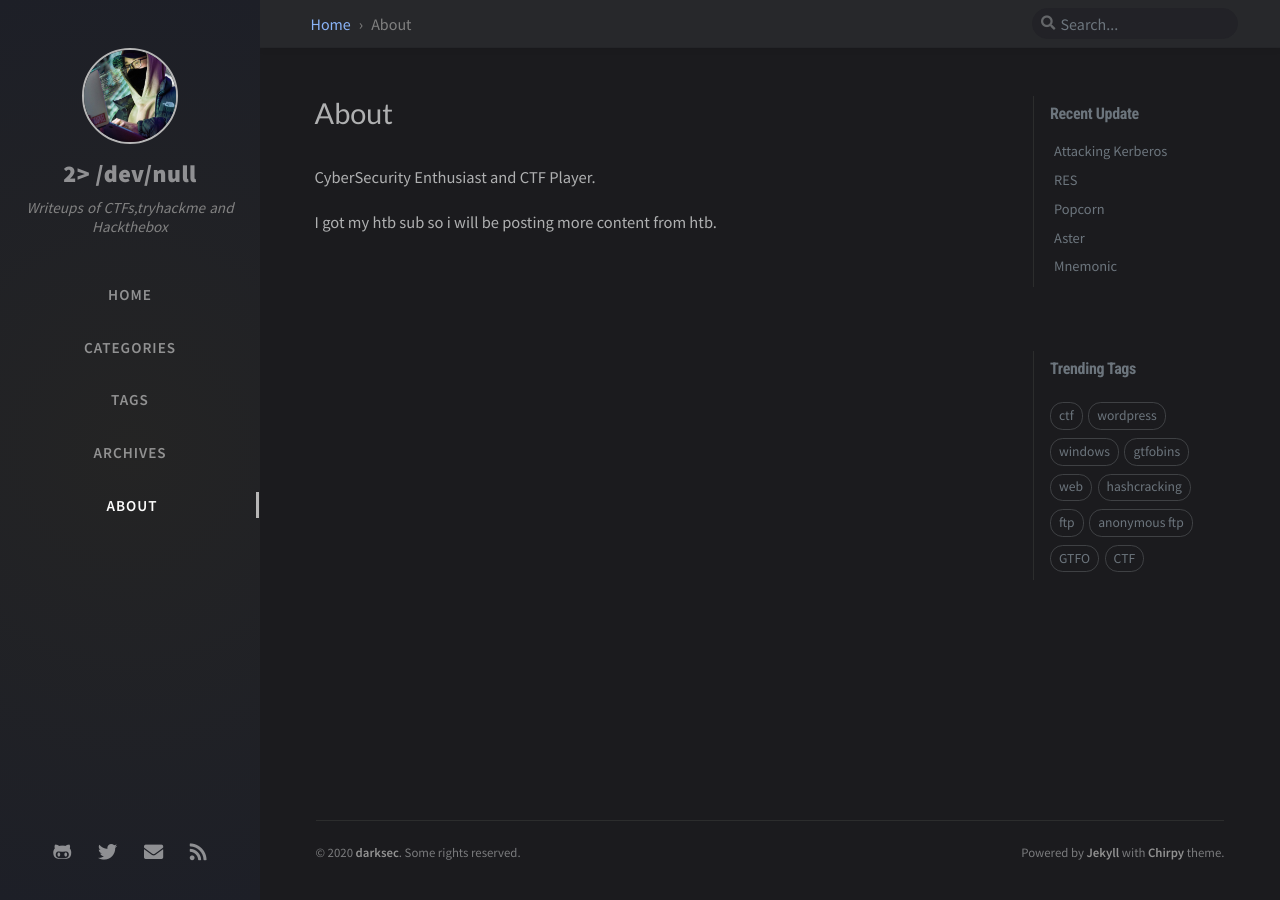
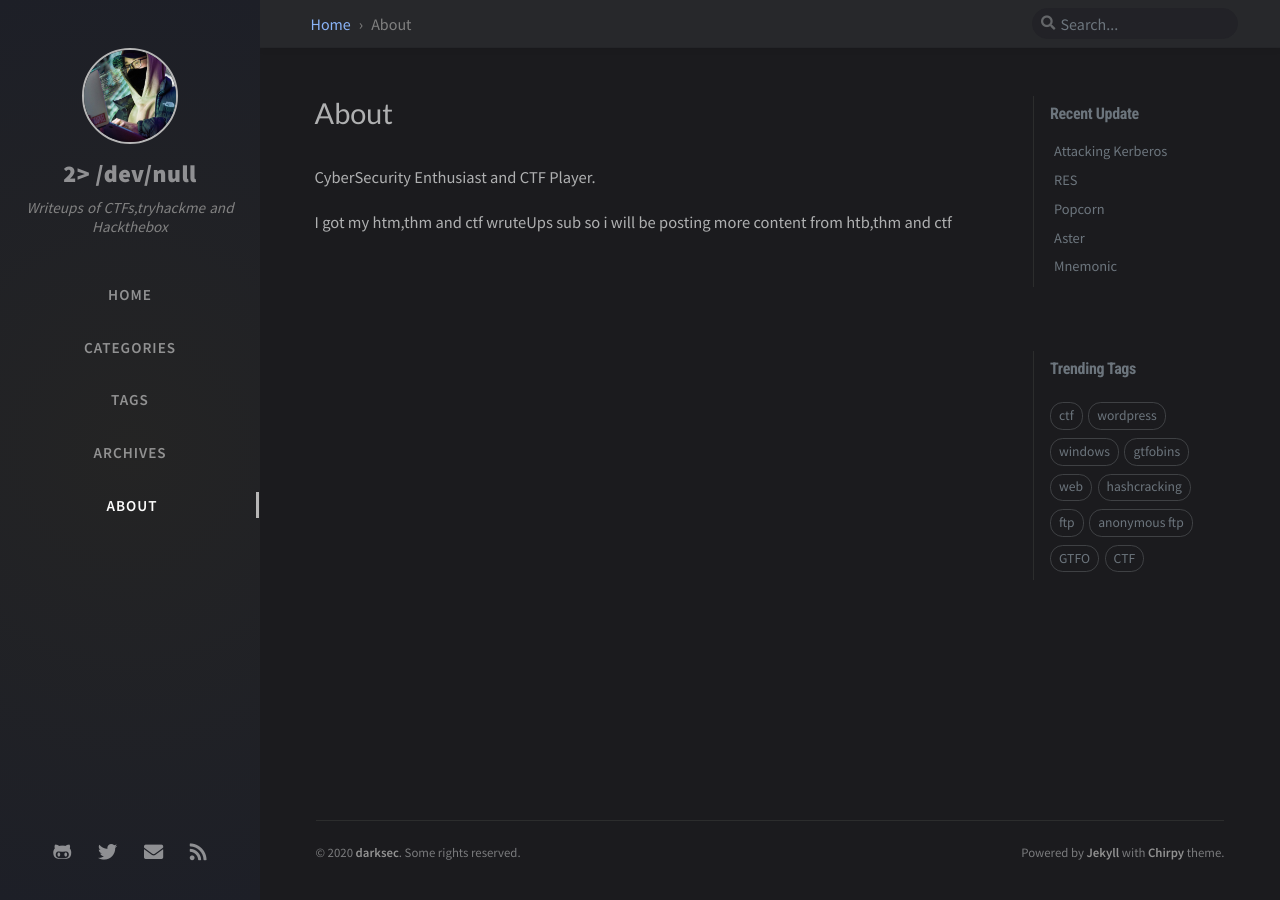
Before and after one commit to darksec1337/darksec1337.github.io, a Jekyll site: the page built from tabs/about.md, in a window 1280 px wide. Built offline with Jekyll 4.4.1, drawn with Linux system fonts in a browser that asks for light colours; nearby versions of some CDN libraries; comment, search, counter and statistics services are not loaded.

Commit message:
Update about.md

```diff
--- a/tabs/about.md
+++ b/tabs/about.md
@@ -10,4 +10,4 @@ title: About
 
 CyberSecurity Enthusiast and CTF Player.
 
-I got my htb sub so i will be posting more content from htb.
+I got my htm,thm and ctf wruteUps sub so i will be posting more content from htb,thm and ctf
```
